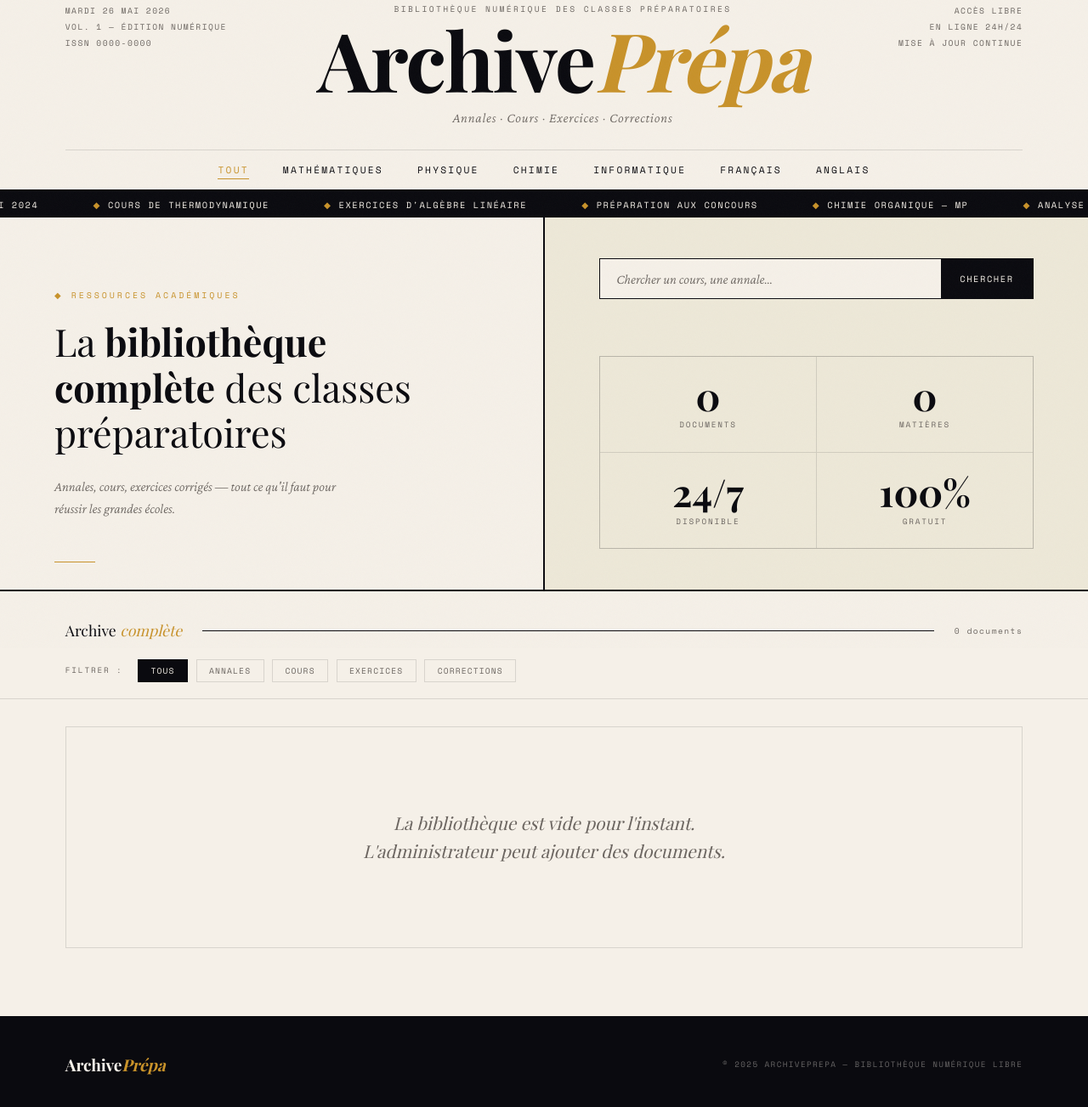
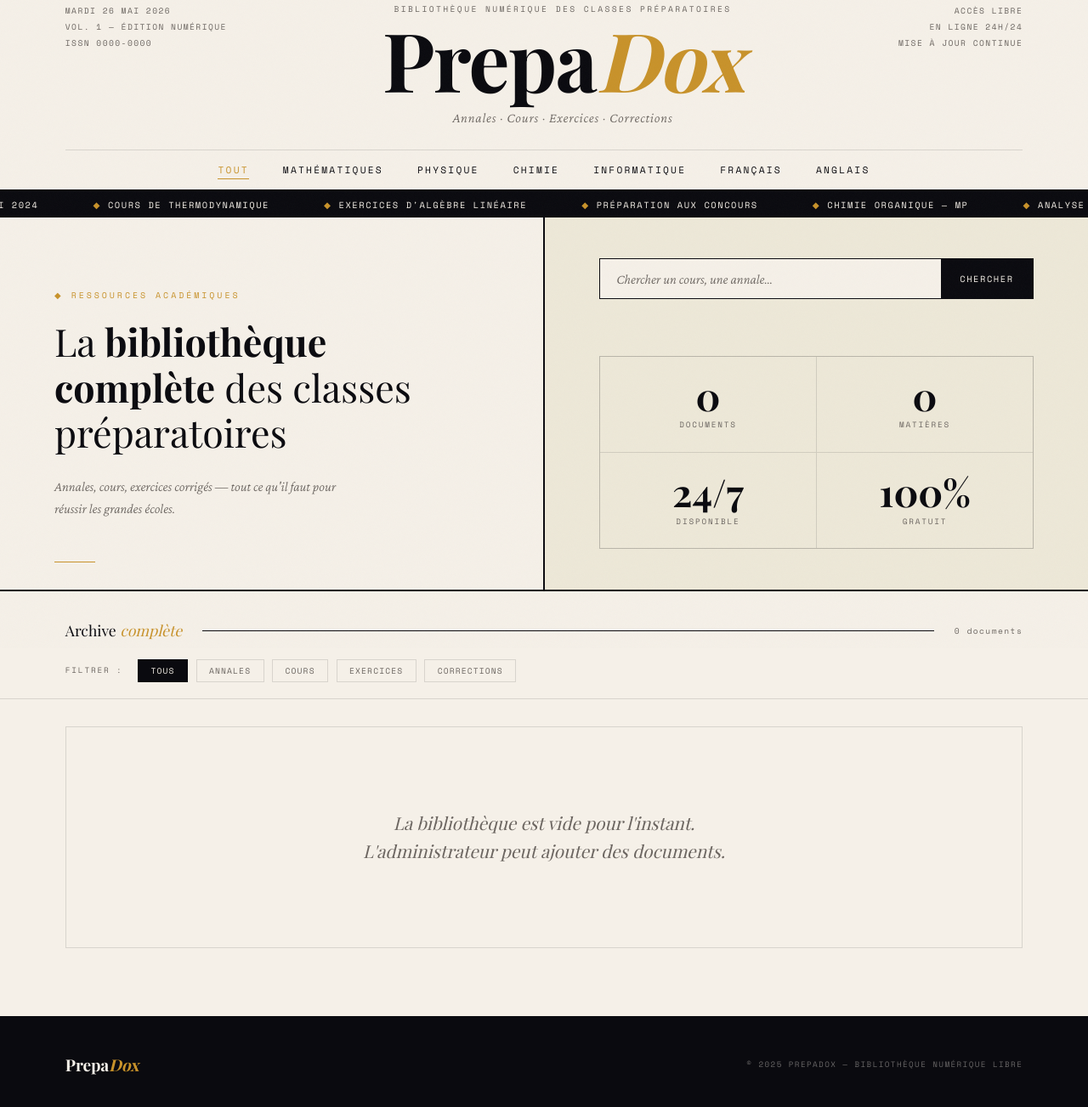
Before and after one commit to PrepaDox/THS, a plain HTML site: page index.html in a window 1280 px wide. Shown: the part 37-1340 px from the top of the page at 85% size. Drawn offline with nearby package versions, Linux system fonts and the light colour scheme; a web font is replaced by a local one.

Commit message:
Update index.html

```diff
--- a/index.html
+++ b/index.html
@@ -3,7 +3,7 @@
 <head>
 <meta charset="UTF-8">
 <meta name="viewport" content="width=device-width, initial-scale=1.0">
-<title>ArchivePrepa — Bibliothèque Numérique</title>
+<title>PrepaDox</title>
 <link rel="preconnect" href="https://fonts.googleapis.com">
 <link href="https://fonts.googleapis.com/css2?family=Playfair+Display:ital,wght@0,400;0,700;1,400&family=Space+Mono:wght@400;700&family=Crimson+Pro:ital,wght@0,300;0,400;1,300&display=swap" rel="stylesheet">
 <style>
@@ -980,7 +980,7 @@
     </div>
     <div class="masthead">
       <div class="masthead-eyebrow">Bibliothèque numérique des classes préparatoires</div>
-      <div class="masthead-title">Archive<em>Prépa</em></div>
+      <div class="masthead-title">Prepa<em>Dox</em></div>
       <div class="masthead-subtitle">Annales · Cours · Exercices · Corrections</div>
     </div>
     <div class="header-meta right">
@@ -1080,8 +1080,8 @@
 
 <!-- ─── FOOTER ─── -->
 <footer>
-  <div class="f-logo">Archive<em>Prépa</em></div>
-  <div class="f-copy">© 2025 ArchivePrepa — Bibliothèque numérique libre</div>
+  <div class="f-logo">Prepa<em>Dox</em></div>
+  <div class="f-copy">© 2025 PrepaDox — Bibliothèque numérique libre</div>
 </footer>
 
 <!-- ─── PDF VIEWER ─── -->
```
